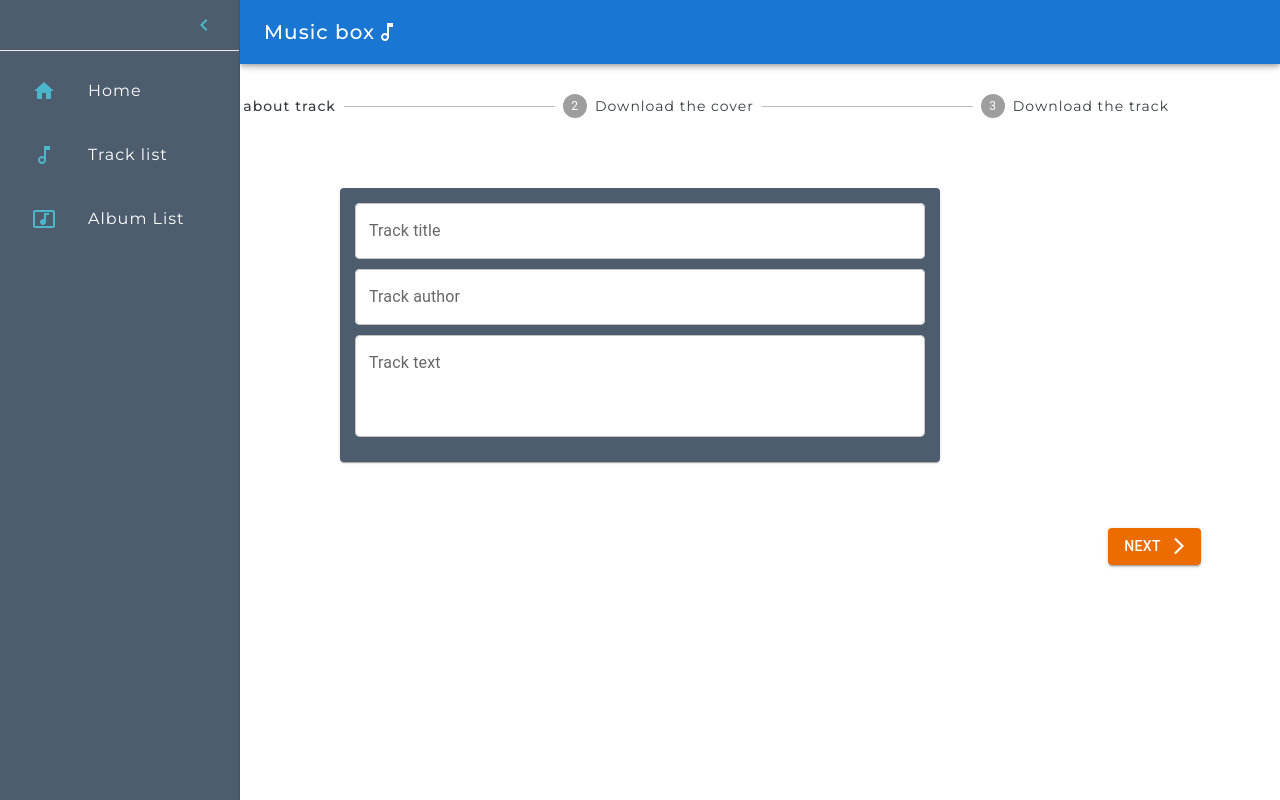
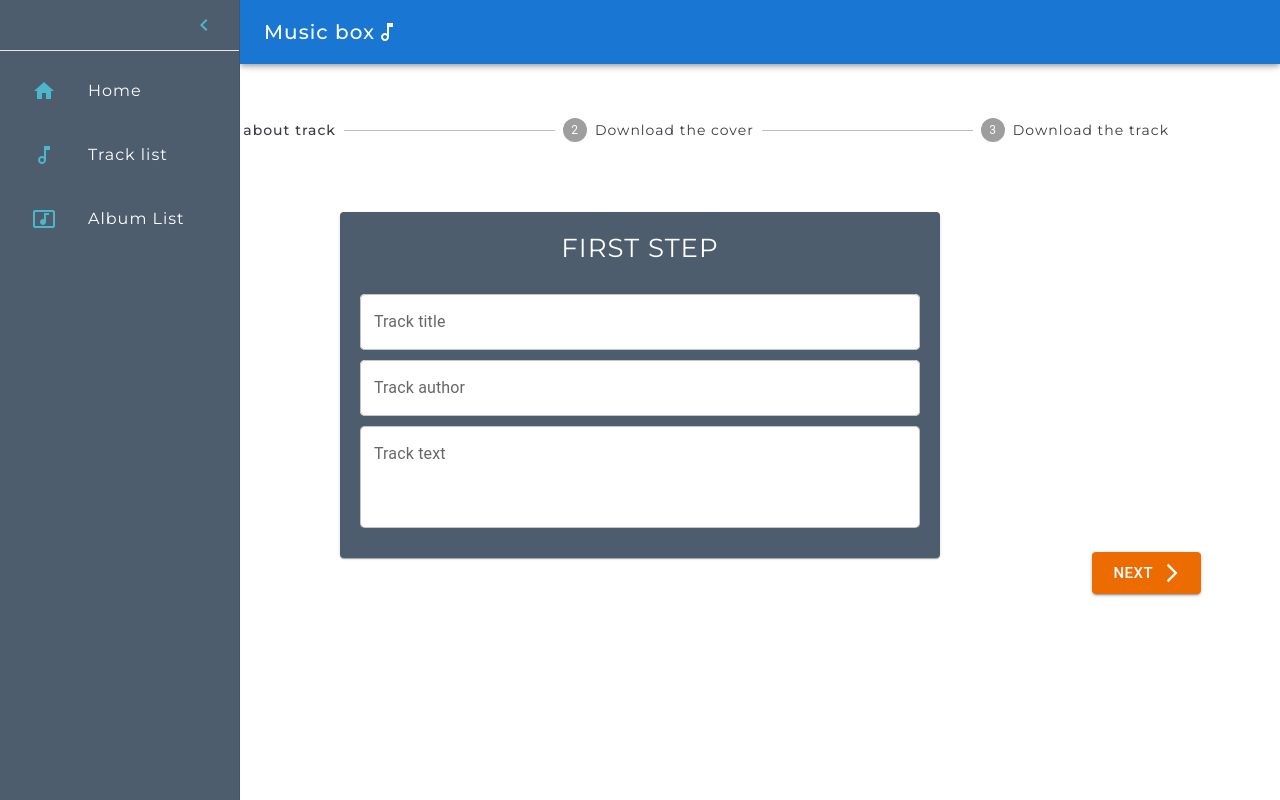
Before and after one commit to 12Aleks/Music-box, a Next.js app in the folder client/: page /tracks/create in a window 1280 px wide. Built offline with nearby package versions, Linux system fonts and the light colour scheme.

Commit message:
create second and third staps

```diff
--- a/client/components/DataUpload.tsx
+++ /dev/null
@@ -1,22 +0,0 @@
-import React from 'react';
-import {Grid, TextField} from "@mui/material";
-
-const DataUpload = () => {
-    return (
-        <Grid container direction='column'>
-            <TextField
-                label={'Track title'}
-            />
-            <TextField
-                label={'Track author'}
-            />
-            <TextField
-                label={'Track text'}
-                multiline
-                rows={3}
-            />
-        </Grid>
-    );
-};
-
-export default DataUpload;
--- a/client/components/FileUpload.tsx
+++ /dev/null
@@ -1,18 +0,0 @@
-import React, {FC} from 'react';
-
-interface IFileUpload {
-    file: any;
-    setFile: Function;
-    accept: string
-
-}
-
-const FileUpload: FC<IFileUpload> = ({file, setFile, accept}) => {
-    return (
-        <div>
-            <input type="file"/>
-        </div>
-    );
-};
-
-export default FileUpload;
--- /dev/null
+++ b/client/components/upload/DataUpload.tsx
@@ -0,0 +1,25 @@
+import React from 'react';
+import {Grid, TextField} from "@mui/material";
+
+const DataUpload = () => {
+    return (
+        <Grid container >
+            <h1>First step</h1>
+            <div className='form'>
+                <TextField
+                    label={'Track title'}
+                />
+                <TextField
+                    label={'Track author'}
+                />
+                <TextField
+                    label={'Track text'}
+                    multiline
+                    rows={3}
+                />
+            </div>
+        </Grid>
+    );
+};
+
+export default DataUpload;
--- /dev/null
+++ b/client/components/upload/FileUpload.tsx
@@ -0,0 +1,30 @@
+import React, {FC, useRef} from 'react';
+
+interface IFileUpload {
+    setFile: Function;
+    accept: string
+
+}
+
+const FileUpload: FC<IFileUpload> = ({setFile, accept, children}) => {
+    const ref = useRef<HTMLInputElement>();
+
+    const onChange = (e: React.ChangeEvent<HTMLInputElement>) => {
+        setFile(e.target.files[0])
+    };
+
+    return (
+        <div onClick={() => ref.current.click()}>
+            <input
+                type="file"
+                accept={accept}
+                style={{display: 'none'}}
+                onChange={onChange}
+                ref={ref}
+            />
+            {children}
+        </div>
+    );
+};
+
+export default FileUpload;
--- a/client/pages/tracks/create.tsx
+++ b/client/pages/tracks/create.tsx
@@ -4,32 +4,61 @@ import StapWrapper from "../../components/StapWrapper";
 import {Grid, Button} from "@mui/material";
 import ArrowForwardIosIcon from '@mui/icons-material/ArrowForwardIos';
 import ArrowBackIosIcon from '@mui/icons-material/ArrowBackIos';
-import DataUpload from "../../components/DataUpload";
-import FileUpload from "../../components/FileUpload";
+import DataUpload from "../../components/upload/DataUpload";
+import FileUpload from "../../components/upload/FileUpload";
+import SaveIcon from '@mui/icons-material/Save'
 
 const Create = () => {
     const [activeStep, setActiveStep] = useState<number>(0);
+    const [loading, setLoading] = React.useState<boolean>(true);
 
     const next = () => {
         if (activeStep !== 2) setActiveStep(prev => prev + 1)
     };
 
     const back = () => {
-       setActiveStep(prev => prev - 1)
+        setActiveStep(prev => prev - 1)
     };
 
     return (
         <MainLayout>
-            <div className="create_track">
-                <StapWrapper activeStep={activeStep}>
+            <div className="create_track">'
+                <StapWrapper activeStep={activeStep} >
                     {
-                        activeStep  === 1 ? <FileUpload file={''} setFile={() => ({})}/> : activeStep === 2 ? <h1>Stap 3</h1> : <DataUpload/>
+                        activeStep === 1 ? <FileUpload
+                                setFile={() => ({})}
+                                accept='image/*'>
+                                <h1>Second step</h1>
+                                <Button
+                                    variant="contained"
+                                    size="large"
+                                    color="warning"
+                                    onClick={() => setLoading(!loading)}
+                                    endIcon={<SaveIcon />}
+                                >
+                                    Upload song cover picture
+                                </Button>
+                            </FileUpload> :
+                            activeStep === 2 ? <FileUpload
+                                setFile={() => ({})}
+                                accept='image/*'>
+                                <h1>Third step</h1>
+                                <Button
+                                    variant="contained"
+                                    size="large"
+                                    color="warning"
+                                    onClick={() => setLoading(!loading)}
+                                    endIcon={<SaveIcon />}
+                                >
+                                    Upload an audio track
+                                </Button>
+                            </FileUpload> : <DataUpload/>
                     }
                 </StapWrapper>
                 <Grid container justifyContent='space-between'>
-                    <Button variant="contained" size="medium" color="warning" disabled={activeStep === 0} onClick={back}
+                    <Button variant="contained" size="large" color="warning" disabled={activeStep === 0} onClick={back}
                             startIcon={<ArrowBackIosIcon/>}>Back</Button>
-                    <Button variant="contained" size="medium" color="warning" onClick={next}
+                    <Button variant="contained" size="large" color="warning" onClick={next}
                             endIcon={<ArrowForwardIosIcon/>}>Next</Button>
                 </Grid>
             </div>
--- a/client/styles/_tracks.scss
+++ b/client/styles/_tracks.scss
@@ -162,36 +162,3 @@
     width: 100%;
   }
 }
-
-.create_track {
-  min-height: calc(100vh - 115px);
-  padding: 15px;
-  .css-1lym95h-MuiGrid-root{
-    min-height: calc(70vh - 400px);
-    & > div{
-      padding: 15px;
-      display: flex;
-      flex-direction: column;
-      justify-content: center;
-      align-items: center;
-      background: $sidebar_background;
-      //label{
-      //  color: $icon_sidebar;
-      //}
-      input[type='text'], .MuiInputBase-root{
-        background: white;
-        border-radius: 5px;
-        border-color: white;
-      }
-      .MuiInputBase-root{
-        margin-bottom: 10px;
-      }
-    }
-  }
-  svg.Mui-active, svg.Mui-completed{
-    color: $orange_dark
-  }
-  span.MuiStepLabel-label{
-    color: $lite_grey
-  }
-}
--- /dev/null
+++ b/client/styles/_uplod.scss
@@ -0,0 +1,60 @@
+.create_track {
+  min-height: calc(100vh - 115px);
+  padding: 15px;
+
+  .css-1lym95h-MuiGrid-root {
+    min-height: calc(70vh - 400px);
+
+    & > div {
+      padding: 20px;
+      display: flex;
+      flex-direction: column;
+      align-items: center;
+      background: $sidebar_background;
+      position: relative;
+      h1 {
+        color: white;
+        display: block;
+        margin: 0 auto 30px;
+        font: 400 26px 'Montserrat', sans-serif;
+        letter-spacing: 1px;
+        text-transform: uppercase;
+      }
+
+      .form {
+        width: 100%;
+        display: flex;
+        flex-direction: column;
+        justify-content: center;
+        input[type='text'], .MuiInputBase-root {
+          background: white;
+          border-radius: 5px;
+          border-color: white;
+        }
+      }
+
+      button{
+        position: absolute;
+        top: 50%;
+        left: 50%;
+        margin-right: -50%;
+        transform: translate(-50%, -50%)
+      }
+
+
+
+
+      .MuiInputBase-root {
+        margin-bottom: 10px;
+      }
+    }
+  }
+
+  svg.Mui-active, svg.Mui-completed {
+    color: $orange_dark
+  }
+
+  span.MuiStepLabel-label {
+    color: $lite_grey
+  }
+}
--- a/client/styles/styles.scss
+++ b/client/styles/styles.scss
@@ -1,6 +1,7 @@
 @import "global";
 @import "navbar";
 @import "tracks";
+@import "uplod";
 body{
   background: #f6f6f6;
   .center{
```
